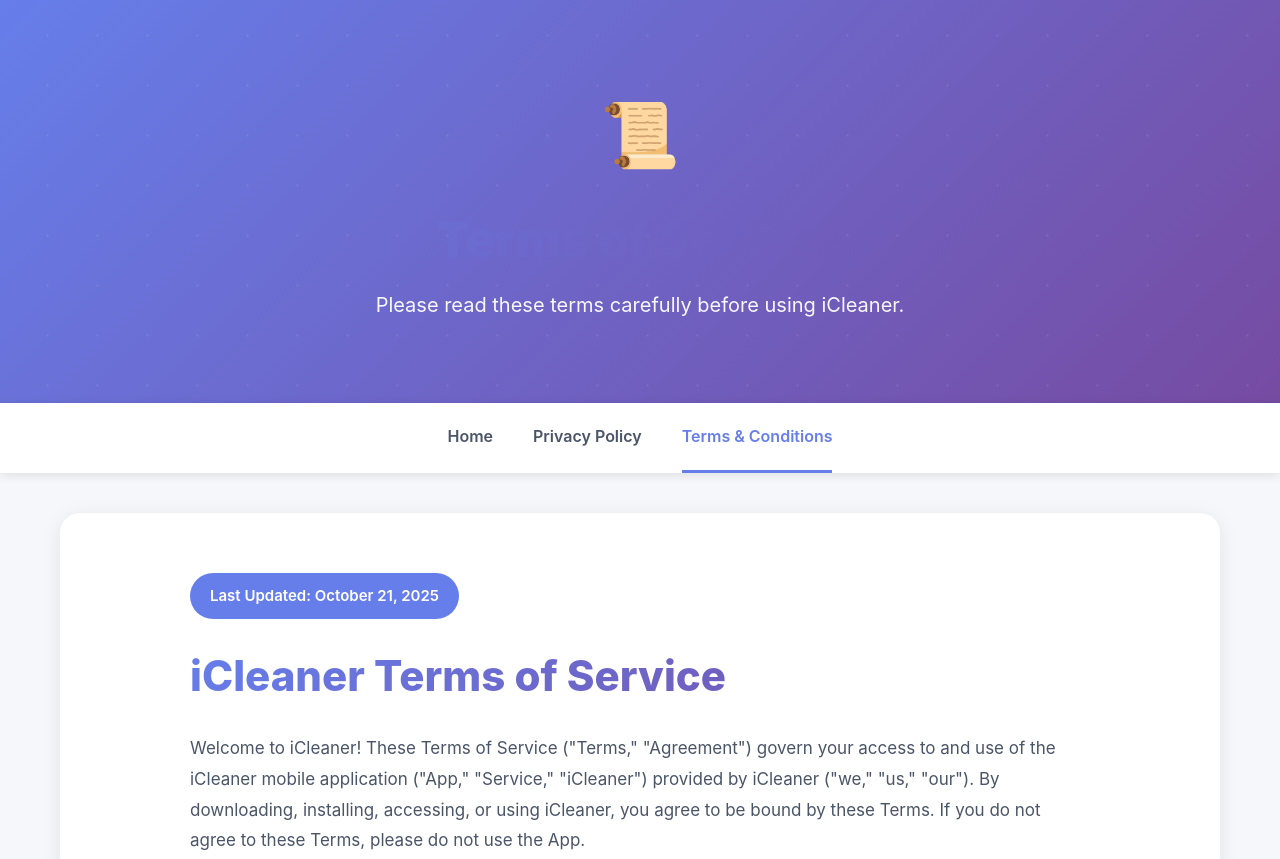
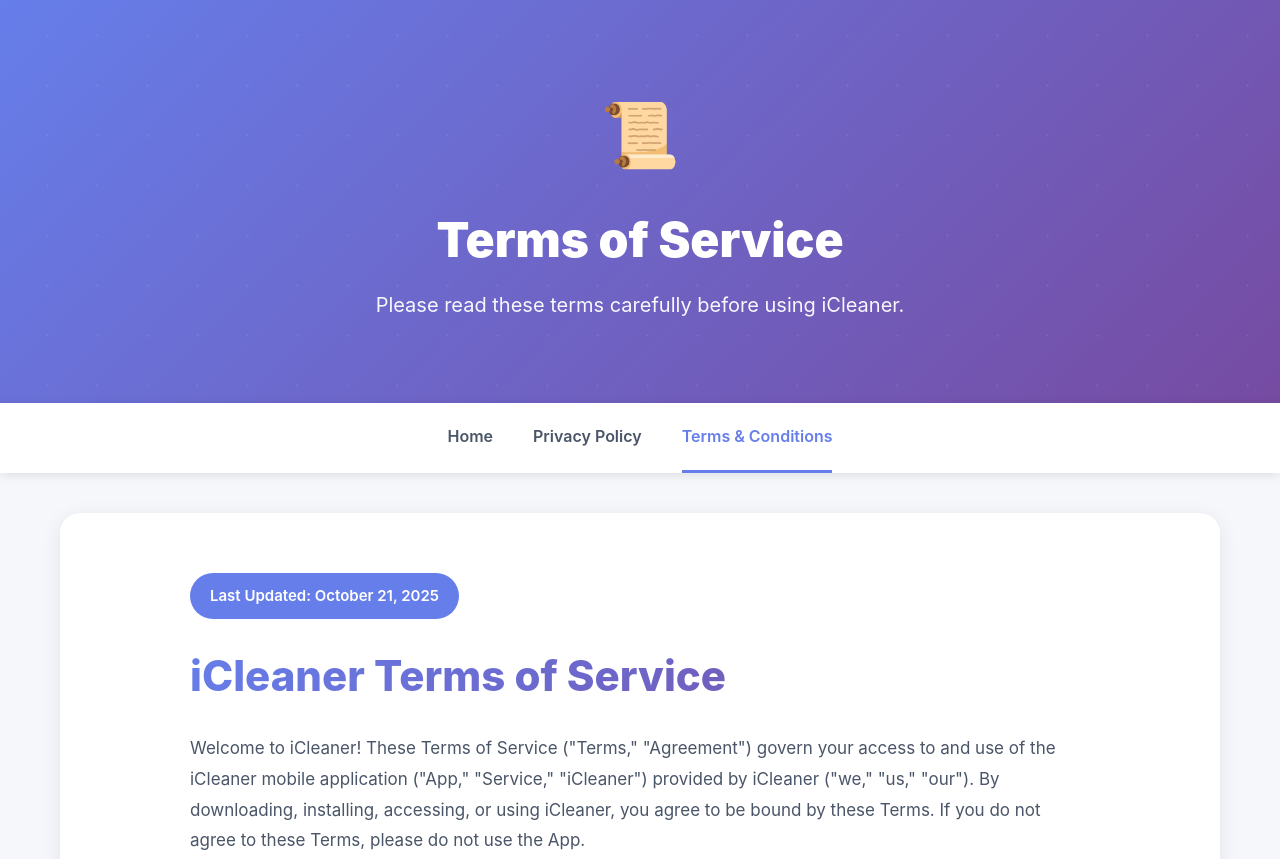
Before and after one commit to phonecleanup/phonecleanup.github.io, a plain HTML site: page terms-of-service.html in a window 1280 px wide. Shown: the top 859 px of the page. Drawn offline with Linux system fonts and the light colour scheme.

Commit message:
Update terms-of-service.html

```diff
--- a/terms-of-service.html
+++ b/terms-of-service.html
@@ -135,6 +135,13 @@
             -webkit-text-fill-color: transparent;
             background-clip: text;
             line-height: 1.3;
+        }
+        /* Make "Welcome to iCleaner" white */
+            .top-header .header-title {
+            background: none;
+            -webkit-background-clip: initial;
+            -webkit-text-fill-color: white;
+            color: white;
         }
 
         h2 {
```
